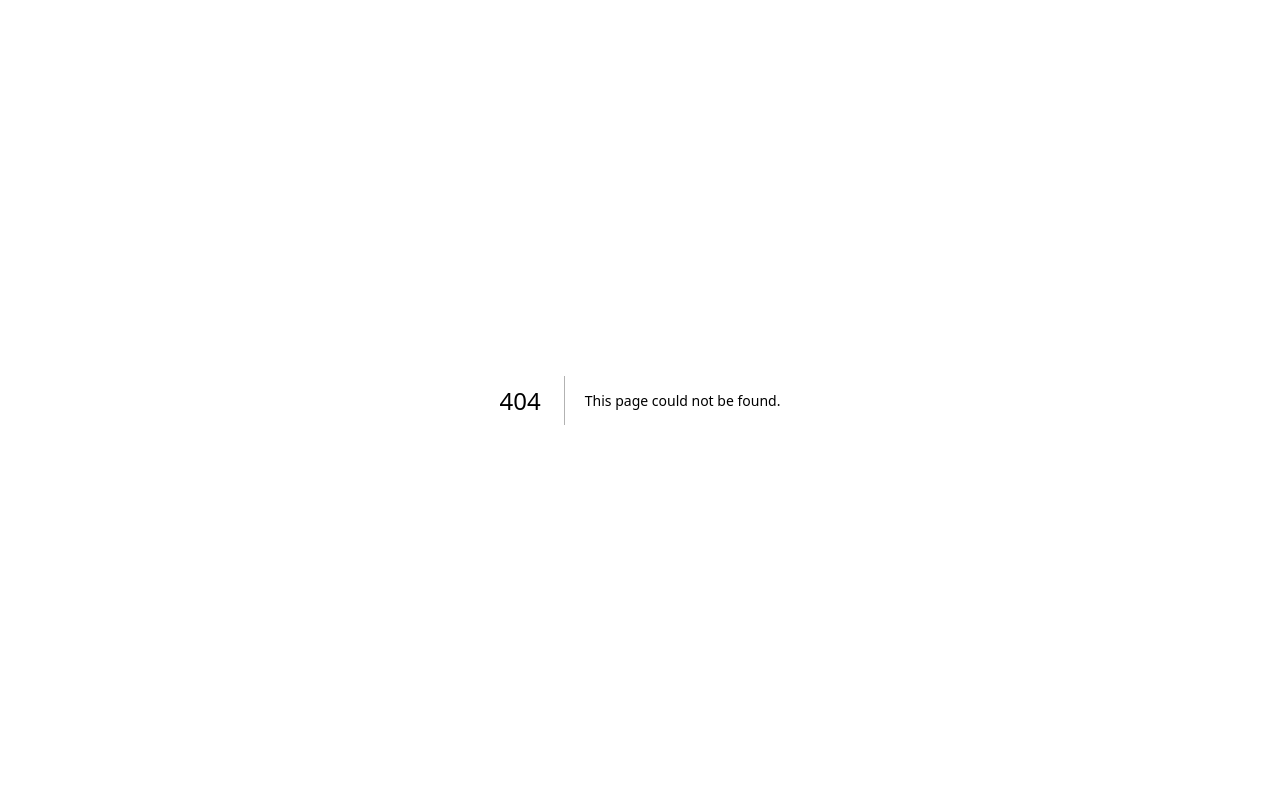
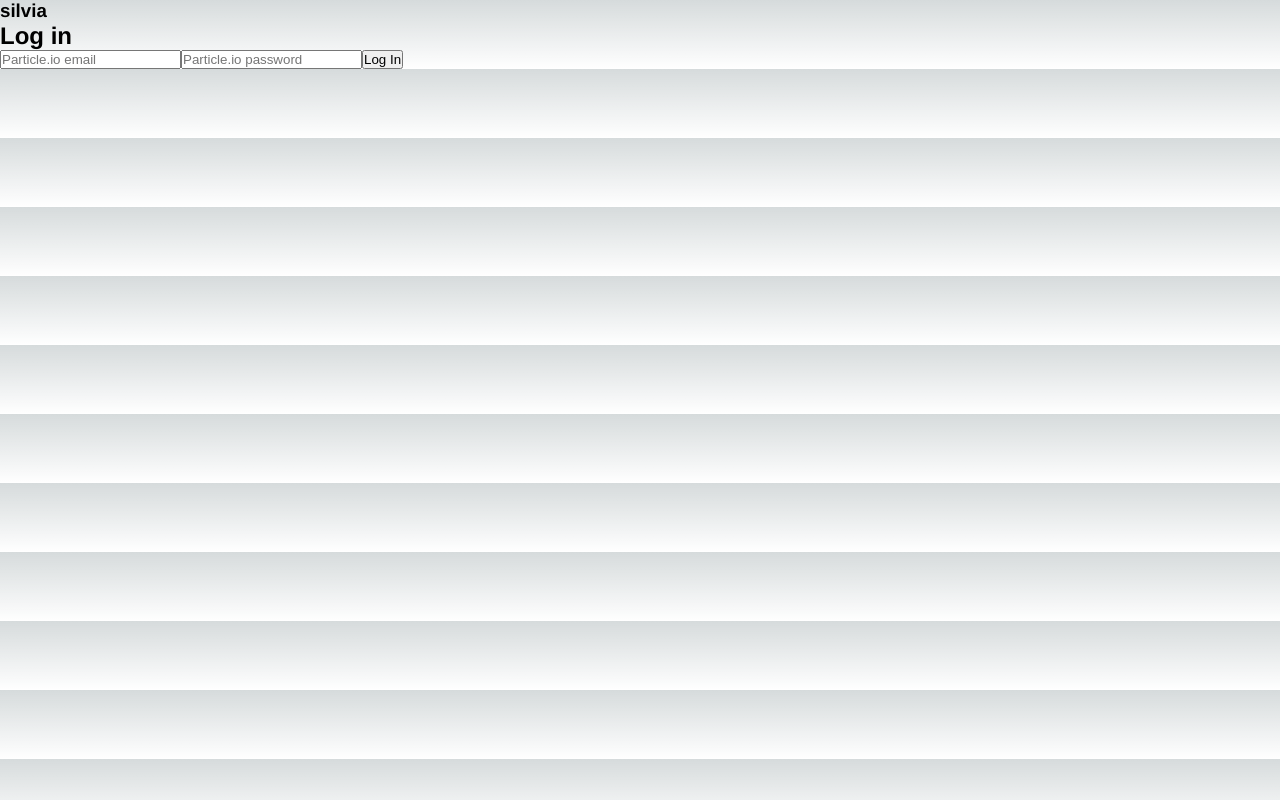
Before and after one commit to monkbroc/silvia-next, a Next.js app: page /login in a window 1280 px wide. Before the commit this address had no page. Built offline with nearby package versions, Linux system fonts and the light colour scheme.

Commit message:
Add login page

```diff
--- /dev/null
+++ b/components/AppContainer.tsx
@@ -0,0 +1,16 @@
+
+import styles from '../styles/AppContainer.module.css';
+
+type Props = {
+    children: React.ReactNode
+};
+
+export default function AppContainer({ children }: Props) {
+    return (
+        <div className="container">
+            <div className="wrap">
+                {children}
+            </div>
+        </div>
+    );
+}
--- a/pages/api/hello.ts
+++ /dev/null
@@ -1,13 +0,0 @@
-// Next.js API route support: https://nextjs.org/docs/api-routes/introduction
-import type { NextApiRequest, NextApiResponse } from 'next'
-
-type Data = {
-  name: string
-}
-
-export default function handler(
-  req: NextApiRequest,
-  res: NextApiResponse<Data>
-) {
-  res.status(200).json({ name: 'John Doe' })
-}
--- a/pages/index.tsx
+++ b/pages/index.tsx
@@ -9,11 +9,11 @@ export default function Home() {
   return (
     <>
       <Head>
-        <title>Create Next App</title>
-        <meta name="description" content="Generated by create next app" />
+        <title>Silvia Espresso V2</title>
         <meta name="viewport" content="width=device-width, initial-scale=1" />
         <link rel="icon" href="/favicon.ico" />
       </Head>
+      <p>Test in main font</p>
       <main className={styles.main}>
         <div className={styles.description}>
           <p>
--- /dev/null
+++ b/pages/login.tsx
@@ -0,0 +1,24 @@
+import styles from '../styles/Login.module.css';
+import AppContainer from '../components/AppContainer';
+
+export default function Login() {
+    return (
+        <AppContainer>
+            <div className={styles.header}>
+              <h3 className={styles.textMuted}>silvia</h3>
+            </div>
+            <section>
+            <h2 className={styles.textCenter}>Log in</h2>
+            <form className={styles.loginForm}>
+                <input type="email" name="email"
+                placeholder="Particle.io email" />
+                <input type="password" name="password"
+                placeholder="Particle.io password" />
+                <button type="submit" className={styles.loginButton}>
+                Log In
+                </button>
+            </form>
+            </section>
+        </AppContainer>
+    );
+}
--- /dev/null
+++ b/styles/AppContainer.module.css
@@ -0,0 +1,7 @@
+.container {
+
+}
+
+.wrap {
+
+}
--- /dev/null
+++ b/styles/Login.module.css
@@ -0,0 +1,4 @@
+
+.text-muted {
+    color: #777;
+}
--- a/styles/globals.css
+++ b/styles/globals.css
@@ -1,6 +1,7 @@
 :root {
   --max-width: 1100px;
   --border-radius: 12px;
+  --font-text: "Helvetica Neue", Helvetica, Arial, sans-serif;
   --font-mono: ui-monospace, Menlo, Monaco, 'Cascadia Mono', 'Segoe UI Mono',
     'Roboto Mono', 'Oxygen Mono', 'Ubuntu Monospace', 'Source Code Pro',
     'Fira Mono', 'Droid Sans Mono', 'Courier New', monospace;
@@ -83,6 +84,8 @@ html,
 body {
   max-width: 100vw;
   overflow-x: hidden;
+
+  font-family: var(--font-text);
 }
 
 body {
```
